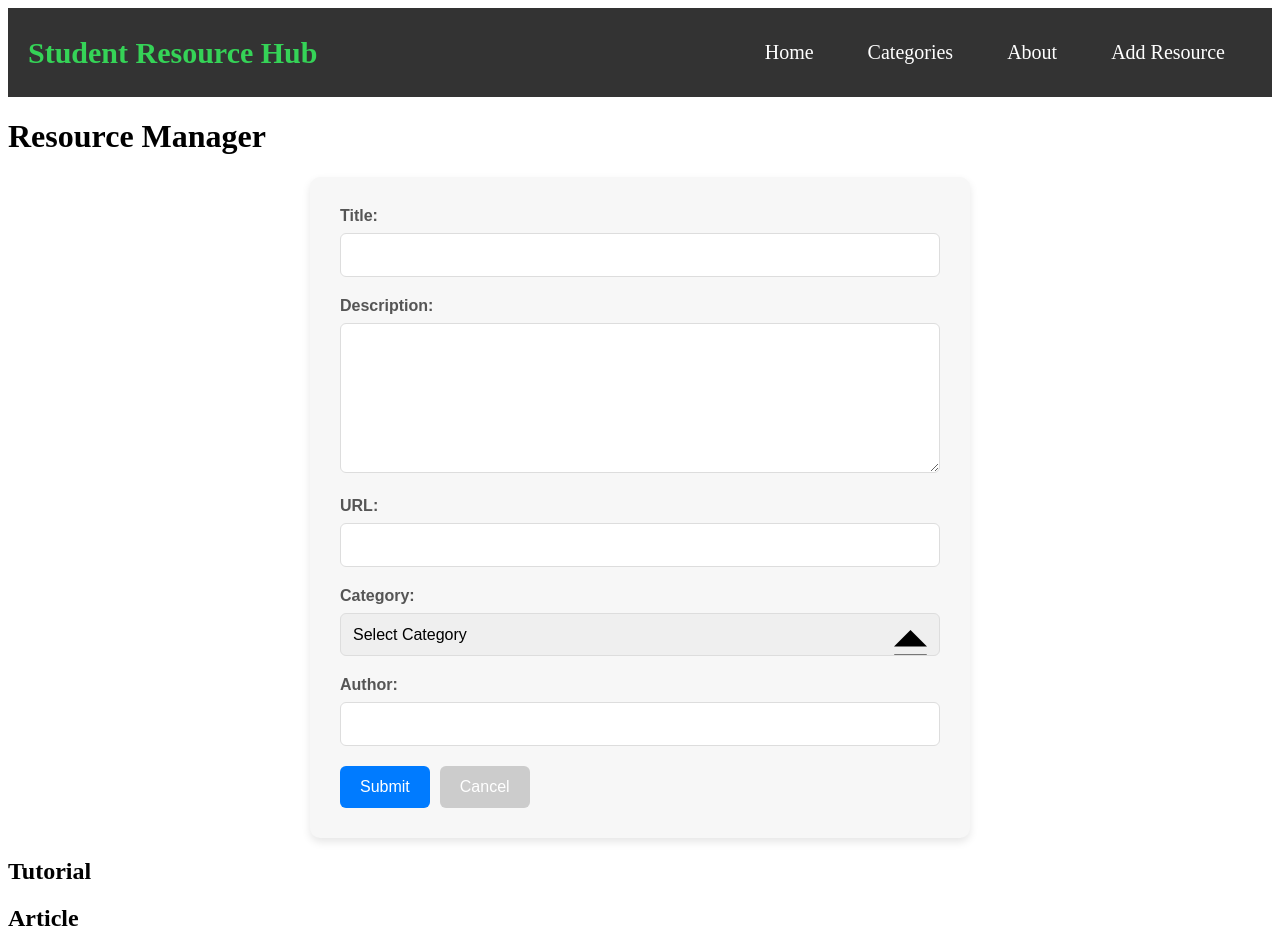
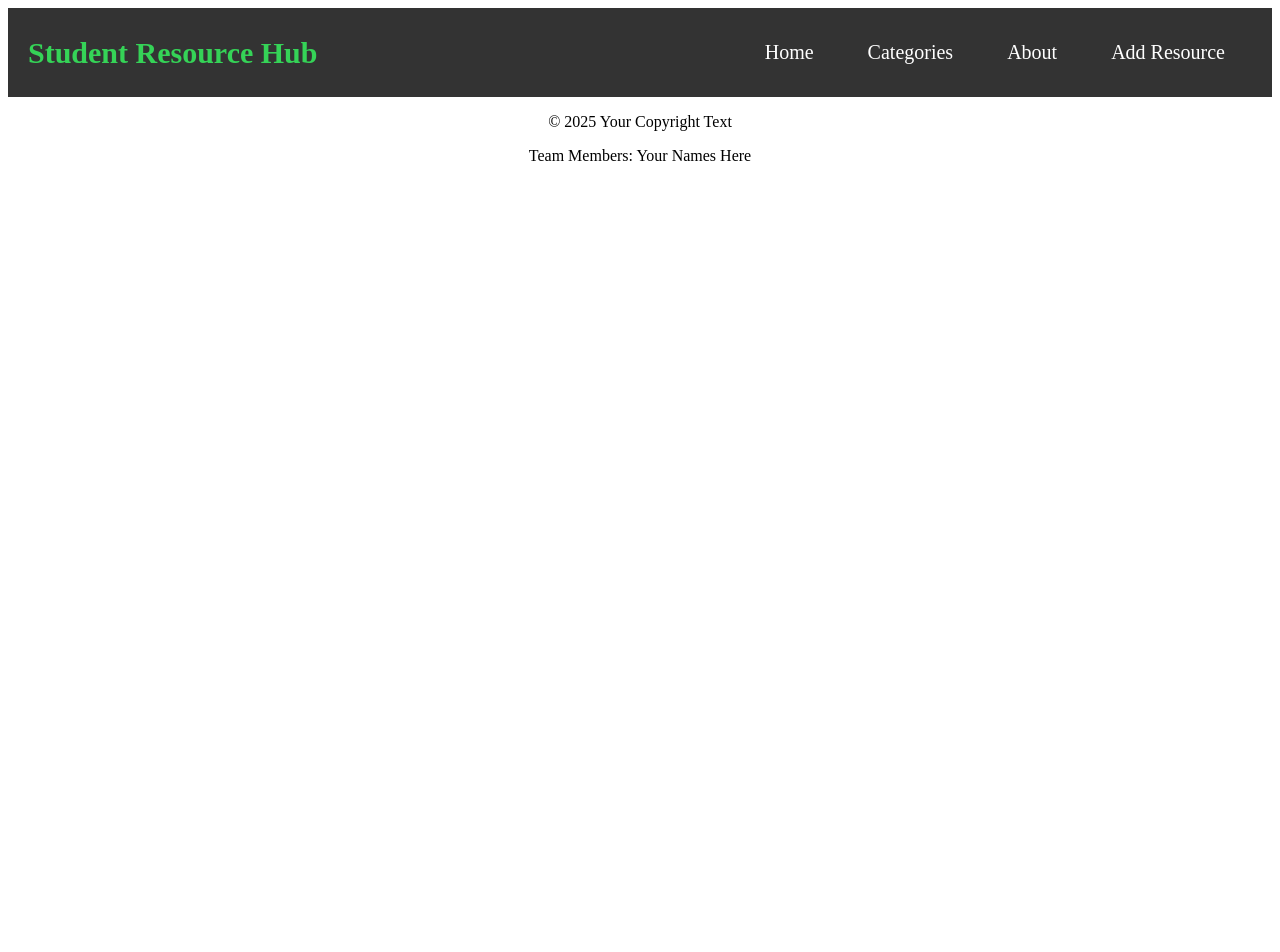
Before and after one commit to lyedronfermin/StudentResourceHub_Fermin_Sagoco, an Angular app in the folder StudentResourceHub/: page / in a window 1280 px wide. Shown: the top 952 px of the page. After the commit the page ends 800 px from the top, so only its background shows below. Built offline with nearby package versions, Linux system fonts and the light colour scheme.

Commit message:
Update app.component.html

```diff
--- a/StudentResourceHub/src/app/app.component.html
+++ b/StudentResourceHub/src/app/app.component.html
@@ -1,20 +1,5 @@
 <div class="container">
   <app-header></app-header>
-
-  <h1>Resource Manager</h1>
-
-  <app-add-resource-form (resourceAdded)="addResource($event)"></app-add-resource-form>
-
-  <div *ngIf="showList" class="resource-sections">
-    <app-resource-list [resources]="resources" (viewDetails)="viewResourceDetails($event)"></app-resource-list>
-    <app-resource-category category="Tutorial" [resources]="resources" (viewDetails)="viewResourceDetails($event)"></app-resource-category>
-    <app-resource-category category="Article" [resources]="resources" (viewDetails)="viewResourceDetails($event)"></app-resource-category>
-  </div>
-
-  <div *ngIf="!showList && selectedResource" class="resource-details-container">
-    <app-resource-details [resource]="selectedResource" (backToList)="goBackToList()"></app-resource-details>
-  </div>
-
   <router-outlet></router-outlet>
   <app-footer></app-footer>
 </div>
```
